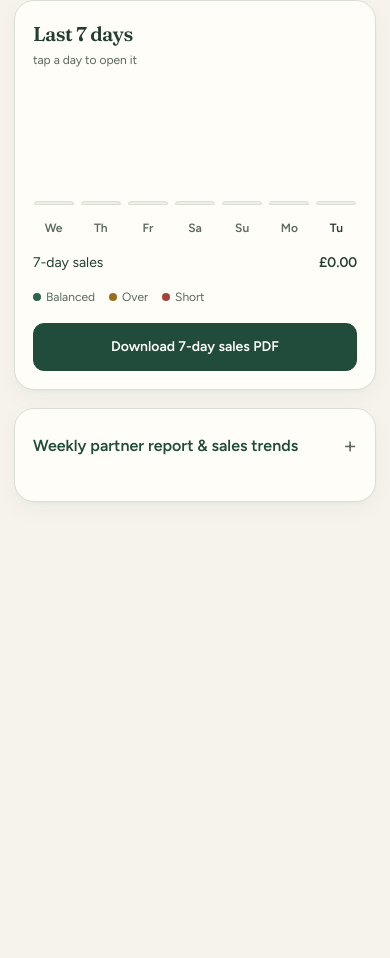
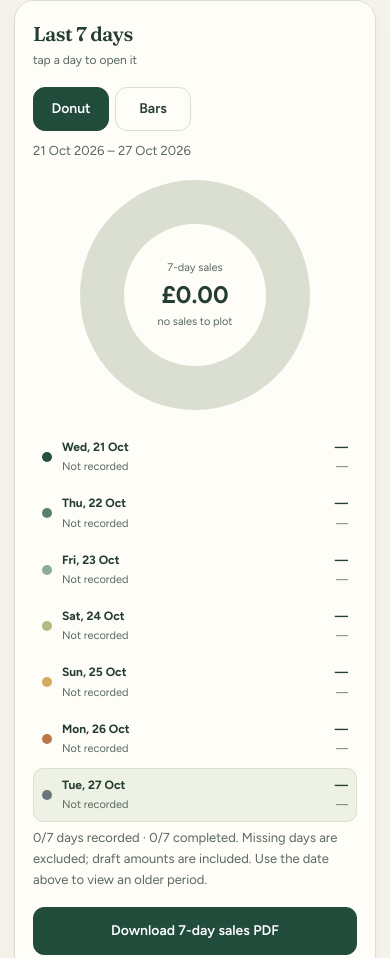
Before and after one commit to hammadcheema1222-jpg/daily-tools, a plain HTML site: page index.html in a window 390 px wide. Shown: the part 2461-3419 px from the top of the page. Before the commit the page ends 3147 px from the top, so only its background shows below. Drawn offline with Linux system fonts and the light colour scheme.

Commit message:
Add historical sales donut with daily shares and bar toggle
Show each day’s share of the selected seven-day sales total, exact amounts, percentages and record status. Preserve missing versus recorded zero-sales days, historical date navigation, bar chart and existing PDF. Verified example shares 60/180 and 120/180, empty periods, mobile layout, bar toggle and existing regression/export checks.

```diff
--- a/app.js
+++ b/app.js
@@ -150,6 +150,7 @@ const SALES_GROUPS = [
 const DEDUCT = ['jeat', 'uber', 'delivero', 'deliveryDrop', 'pout', 'dojo', 'teya'];
 const DENOMS = [[50, '£50'], [20, '£20'], [10, '£10'], [5, '£5'], [2, '£2'], [1, '£1'], [0.5, '50p'], [0.2, '20p'], [0.1, '10p'], [0.05, '5p'], [0.02, '2p'], [0.01, '1p']];
 let salesDate = Ops.businessToday();
+let salesChartStyle = 'donut';
 
 const allSales = () => store.get('sales', {});
 function getRec(date) {
@@ -275,7 +276,6 @@ function renderSales(view) {
   // last 7 days
   const chartBox = h('div');
   view.append(h('section', { class: 'card' }, h('h2', {}, 'Last 7 days', h('small', {}, 'tap a day to open it')), chartBox,
-    h('div', { class: 'legend' }, h('span', {}, h('i', { style: 'background:var(--sage)' }), 'Balanced'), h('span', {}, h('i', { style: 'background:var(--amber)' }), 'Over'), h('span', {}, h('i', { style: 'background:var(--ember)' }), 'Short')),
     h('button', { class: 'btn primary', style: 'width:100%;margin-top:16px', onClick: () => {
       const report = sevenDaySalesReport(salesDate);
       printDoc('7-day sales', report.period, report.html);
@@ -287,16 +287,48 @@ function renderSales(view) {
     const data = days.map((k) => ({ k, c: OpsCore.hasSales(all[k]) ? calc(all[k]) : null }));
     const max = Math.max(1, ...data.map((d) => (d.c ? d.c.total : 0)));
     const weekTotal = data.reduce((s, d) => s + (d.c ? d.c.total : 0), 0);
-    chartBox.replaceChildren(
+    const controls = h('div', { class: 'sales-chart-controls', role: 'group', 'aria-label': 'Sales chart style' },
+      ['donut','bars'].map(mode => h('button', { class: 'btn small' + (salesChartStyle === mode ? ' primary' : ''),
+        'aria-pressed': String(salesChartStyle === mode), onClick: () => { salesChartStyle = mode; drawChart(); } }, mode === 'donut' ? 'Donut' : 'Bars')));
+    const period = h('p', { class: 'hint sales-chart-period' }, `${fmtDay(days[0], {day:'numeric',month:'short',year:'numeric'})} – ${fmtDay(salesDate, {day:'numeric',month:'short',year:'numeric'})}`);
+    const recorded = data.filter(d => d.c).length;
+    const completed = data.filter(d => d.c && all[d.k].closingStatus === 'completed').length;
+    const caption = h('p', { class: 'hint' }, `${recorded}/7 days recorded · ${completed}/7 completed. Missing days are excluded; draft amounts are included. Use the date above to view an older period.`);
+    if (salesChartStyle === 'donut') {
+      const colors = ['#244f3c','#57816c','#8eaa9a','#b3bb83','#d3ab62','#b87848','#6c747b'];
+      let angle = 0;
+      const stops = data.filter(d => d.c && d.c.total > 0).map(d => {
+        const from = angle; angle += d.c.total / weekTotal * 360;
+        return `${colors[days.indexOf(d.k)]} ${from}deg ${angle}deg`;
+      });
+      const ring = h('div', { class: 'sales-donut', role: 'img',
+        'aria-label': weekTotal > 0 ? `Recorded sales ${money(weekTotal)} across ${recorded} days. Each slice shows a day's share; amounts are listed below.` : 'No positive recorded sales in this seven-day period',
+        style: `background:${weekTotal > 0 ? 'conic-gradient(' + stops.join(',') + ')' : 'var(--line)'}` },
+        h('div', { class: 'sales-donut-center', 'aria-hidden': 'true' }, h('span', {}, '7-day sales'), h('b', {}, money(weekTotal)), h('small', {}, weekTotal > 0 ? 'share by day' : 'no sales to plot')));
+      const list = h('div', { class: 'sales-donut-key', 'aria-label': 'Daily sales amounts and shares' }, data.map(({k,c},i) => {
+        const share = weekTotal > 0 && c ? (c.total / weekTotal * 100).toFixed(1) + '%' : '—';
+        const state = !c ? 'Not recorded' : all[k].closingStatus === 'completed' ? 'Completed' : 'Draft';
+        return h('button', { class: 'sales-donut-day' + (k === salesDate ? ' selected' : ''),
+          'aria-label': `${fmtLong(k)}: ${c ? money(c.total) + ', ' + share : 'not recorded'}, ${state}. Open day`,
+          onClick: () => { salesDate = k; show('sales'); } },
+          h('i', { style: `background:${colors[i]}`, 'aria-hidden': 'true' }),
+          h('span', { class: 'sales-donut-date' }, h('b', {}, fmtDay(k, {weekday:'short',day:'numeric',month:'short'})), h('small', {}, state)),
+          h('span', { class: 'sales-donut-value' }, h('b', {}, c ? money(c.total) : '—'), h('small', {}, share)));
+      }));
+      chartBox.replaceChildren(controls, period, h('div', { class: 'sales-donut-layout' }, ring, list), caption);
+      return;
+    }
+    chartBox.replaceChildren(controls, period,
       h('div', { class: 'week' }, data.map(({ k, c }) => h('button', {
-        class: 'bar' + (k === salesDate ? ' sel' : ''), 'aria-label': `${fmtLong(k)}: ${c ? money(c.total) : 'no sales'}`,
+        class: 'bar' + (k === salesDate ? ' sel' : ''), 'aria-label': `${fmtLong(k)}: ${c ? money(c.total) : 'not recorded'}`,
         onClick: () => { salesDate = k; show('sales'); },
       },
       h('span', { style: 'font-size:11px;font-family:var(--num)' }, c && c.total ? '£' + Math.round(c.total) : ''),
       h('div', { class: 'fill' + (c && c.total ? ' has' : ''), style: `height:${c ? Math.max(4, (c.total / max) * 100) : 4}px` }),
       h('div', { class: 'dot ' + (c ? c.status : '') }),
       h('div', { class: 'd' }, fmtDay(k, { weekday: 'short' }).slice(0, 2))))),
-      h('div', { class: 'sum-line', style: 'margin-top:10px' }, h('span', {}, '7-day sales'), h('b', {}, money(weekTotal))));
+      h('div', { class: 'legend' }, h('span', {}, h('i', { style: 'background:var(--sage)' }), 'Balanced'), h('span', {}, h('i', { style: 'background:var(--amber)' }), 'Over'), h('span', {}, h('i', { style: 'background:var(--ember)' }), 'Short')),
+      h('div', { class: 'sum-line', style: 'margin-top:10px' }, h('span', {}, '7-day sales'), h('b', {}, money(weekTotal))), caption);
   }
 
   function refresh() {
--- a/styles.css
+++ b/styles.css
@@ -517,3 +517,23 @@ body {background:var(--bg);font-feature-settings:"ss01";}
  .print-sheet p {background:#EDF2E5;padding:14px;font-size:11px;line-height:1.6;}
  .print-sheet .report-footer {border-top:1px solid #DADFD2;padding-top:12px;margin-top:26px;font-size:9px;color:#59695E;}
 }
+
+/* Daily sales composition, with an exact-value keyboard-accessible key. */
+.sales-chart-controls{display:flex;gap:6px;margin-bottom:10px;}
+.sales-chart-controls .btn{min-width:76px;}
+.sales-chart-period{margin:0 0 18px;}
+.sales-donut-layout{display:grid;grid-template-columns:minmax(180px,1fr) minmax(210px,1fr);gap:24px;align-items:center;}
+.sales-donut{width:100%;max-width:260px;aspect-ratio:1;border-radius:50%;position:relative;margin:auto;}
+.sales-donut-center{position:absolute;inset:19%;border-radius:50%;background:var(--card,#fffdf8);display:flex;flex-direction:column;justify-content:center;align-items:center;text-align:center;gap:5px;padding:12px;}
+.sales-donut-center span,.sales-donut-center small{font-size:11px;color:var(--muted);}
+.sales-donut-center b{font-family:var(--num);font-size:clamp(19px,3vw,27px);line-height:1.15;overflow-wrap:anywhere;max-width:100%;}
+.sales-donut-key{display:grid;gap:2px;min-width:0;}
+.sales-donut-day{display:flex;gap:10px;align-items:center;text-align:left;border:1px solid transparent;background:transparent;border-radius:10px;padding:8px;color:var(--ink);width:100%;min-height:53px;cursor:pointer;}
+.sales-donut-day.selected{background:var(--sage-soft,#edf2e5);border-color:var(--line);}
+.sales-donut-day:hover{border-color:var(--line);}
+.sales-donut-day i{width:10px;height:10px;flex:none;border-radius:50%;}
+.sales-donut-date,.sales-donut-value{display:flex;flex-direction:column;gap:3px;font-size:12px;}
+.sales-donut-date{flex:1;min-width:0;}
+.sales-donut-day small{font-size:11px;color:var(--muted);}
+.sales-donut-value{text-align:right;font-family:var(--num);flex:none;}
+@media(max-width:540px){.sales-donut-layout{grid-template-columns:1fr;gap:20px;}.sales-donut{max-width:230px;}.sales-donut-center b{font-size:24px;}}
--- a/sw.js
+++ b/sw.js
@@ -1,5 +1,5 @@
 // Daily Tools offline shell. Change VERSION with each release.
-const VERSION = 'fc-daily-v7-shop-operations';
+const VERSION = 'fc-daily-v8-sales-donut';
 const SHELL = ['./', './index.html', './art.js', './app.js', './styles.css', './reports.js', './ops-core.js', './operations.js', './pdf-lib.min.js', './manifest.webmanifest', './icon.svg', './icon-192.png', './icon-512.png'];
 
 self.addEventListener('install', (event) => {
```
Also changed, not shown: 1 other file.
